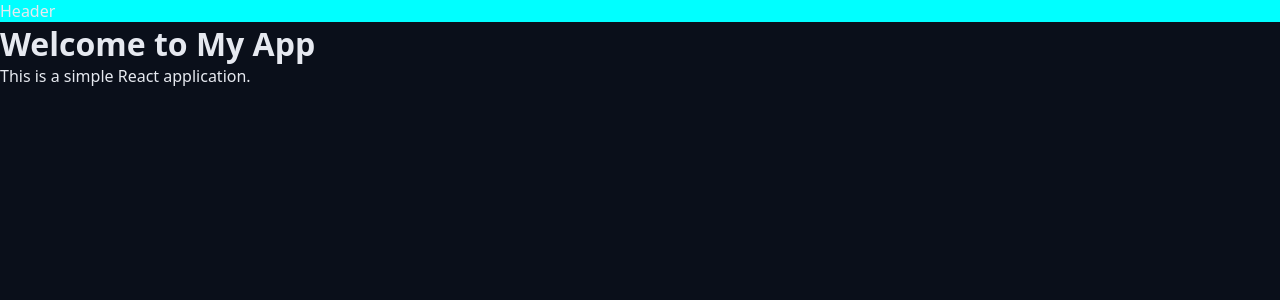
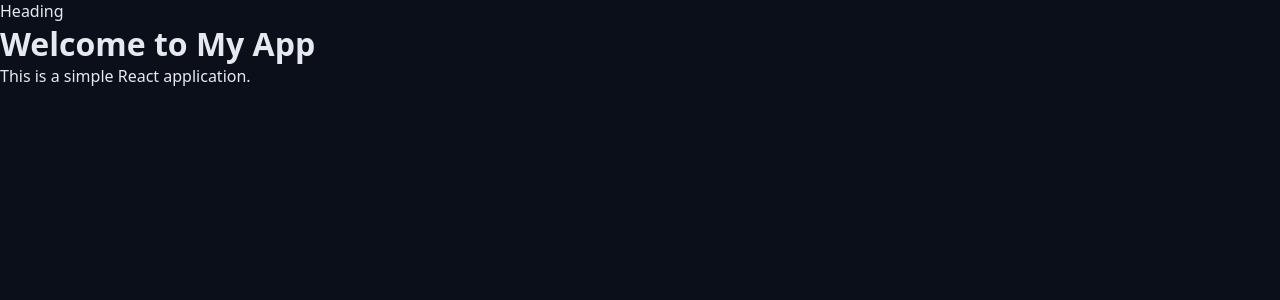
Before and after one commit to lucasmetron/Chronos, a React (Vite) app: page / in a window 1280 px wide. Shown: the top 300 px of the page. Built offline with nearby package versions, Linux system fonts and the light colour scheme.

Commit message:
feat: substituir componente Header por Heading e adicionar estilos correspondentes

```diff
--- a/src/App.tsx
+++ b/src/App.tsx
@@ -1,4 +1,4 @@
-import Header from './components/Header';
+import Heading from './components/Heading';
 
 import './styles/global.css';
 import './styles/theme.css';
@@ -6,7 +6,7 @@ import './styles/theme.css';
 function App() {
   return (
     <div>
-      <Header />
+      <Heading />
       <h1>Welcome to My App</h1>
       <p>This is a simple React application.</p>
     </div>
--- a/src/components/Header/index.tsx
+++ /dev/null
@@ -1,7 +0,0 @@
-import styles from './styles.module.css';
-
-const Header = () => {
-  return <div className={styles.background}>Header</div>;
-};
-
-export default Header;
--- a/src/components/Header/styles.module.css
+++ /dev/null
@@ -1,3 +0,0 @@
-.background {
-  background-color: aqua;
-}
--- /dev/null
+++ b/src/components/Heading/index.tsx
@@ -0,0 +1,7 @@
+import styles from './styles.module.css';
+
+const Heading = () => {
+  return <div className={styles.background}>Heading</div>;
+};
+
+export default Heading;
--- /dev/null
+++ b/src/components/Heading/styles.module.css
@@ -0,0 +1,3 @@
+.background {
+  background-color: var('--primary');
+}
```
